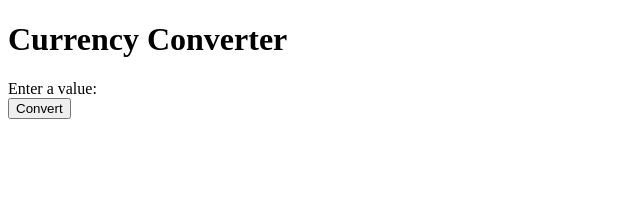
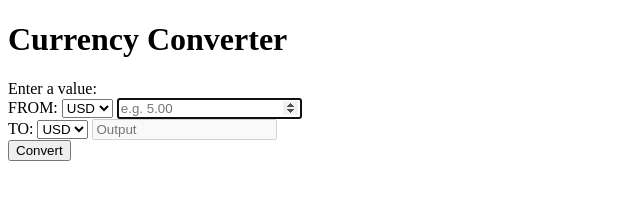
Before and after one commit to adaapp/Test-assignment2-team6, a website: page index.html in a window 1280 px wide. Shown: the whole page, without its empty margins (0-640 px from the left). Drawn offline with Linux system fonts and the light colour scheme.

Commit message:
Adding final changes to index.html

```diff
--- a/index.html
+++ b/index.html
@@ -12,6 +12,28 @@
     <main class="container">
     <h1>Currency Converter</h1>
     <label class="label__style" style="width:10rem">Enter a value:</label>
+    <form class="form">
+        <div class="form__row">
+            <label class="label__style">FROM: </label>
+            <select class="form__dropdown" id="currency_type-from">
+                <option value="USD">USD</option>
+                <option value="GBP">GBP</option>
+                <option value="EUR">EUR</option>
+            </select>
+
+            <input class="form__input" id="currency_value" type="number" placeholder="e.g. 5.00" required autofocus>
+        </div>
+        <div class="form__row">
+            <label class="label__style">TO: </label>
+            <select class="form__dropdown" id="currency_type-to">
+                <option value="USD">USD</option>
+                <option value="GBP">GBP</option>
+                <option value="EUR">EUR</option>
+            </select>
+
+            <input class="form__input" id="converted_output" type="number" placeholder="Output" required autofocus disabled>
+        </div>
+    </form>
     <div class="result">
         <button class="form__button" type="submit" onclick="convertCurrency()">Convert</button>
     </div>
```
